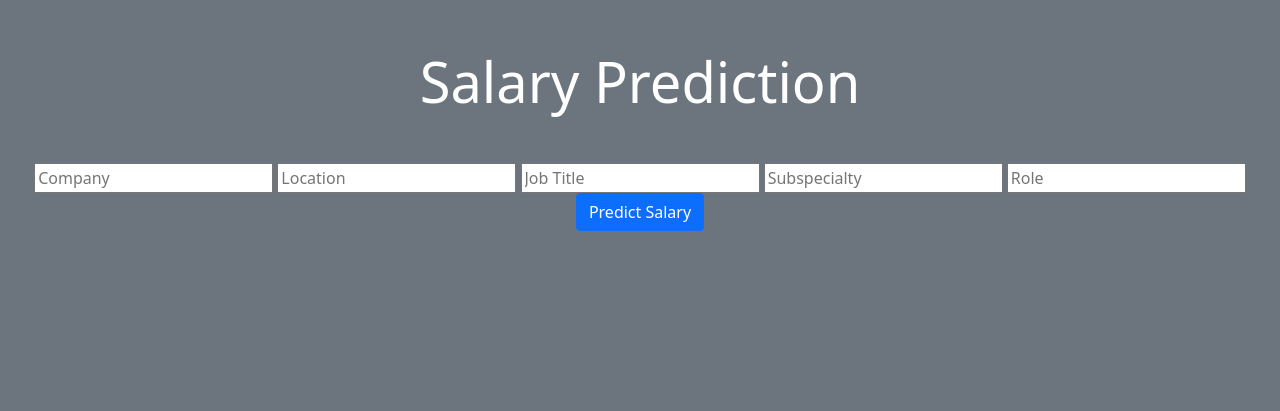
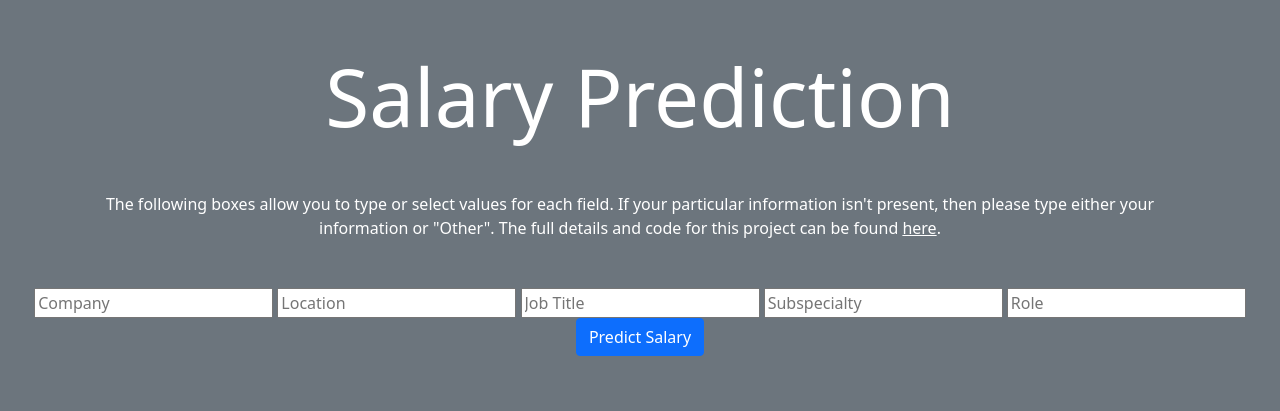
Before and after one commit to Joshua-C-Clark/Salary-Prediction, a Flask app: page / in a window 1280 px wide. Shown: the top 411 px of the page. Run offline with Flask 2, Linux system fonts and the light colour scheme; parts of the project's set-up code (start-up, migrations or seed data) failed here and were passed over.

Commit message:
index.html styling

```diff
--- a/templates/index.html
+++ b/templates/index.html
@@ -9,10 +9,25 @@
     />
   </head>
 
-  <body class="bg-secondary text-white">
+  <body class="container-fluid bg-secondary text-white">
     <div>
       <div class="jumbotron container-fluid text-center mt-5">
-        <h1 class="display-4">Salary Prediction</h1>
+        <h1 class="display-1">Salary Prediction</h1>
+      </div>
+
+      <div class="container text-center m-5">
+        <p class="">
+          The following boxes allow you to type or select values for each field.
+          If your particular information isn't present, then please type either
+          your information or "Other". The full details and code for this
+          project can be found
+          <a
+            class="text-white"
+            href="https://github.com/Joshua-C-Clark/Salary-Prediction"
+          >
+            here</a
+          >.
+        </p>
       </div>
 
       <!-- Main Input For Receiving Query to our ML -->
@@ -83,7 +98,7 @@
               {% endfor %}
             </datalist>
 
-            <button type="submit" class="btn btn-primary btn-block btn-large">
+            <button class="text-white btn btn-primary" type="submit">
               Predict Salary
             </button>
           </div>
```
